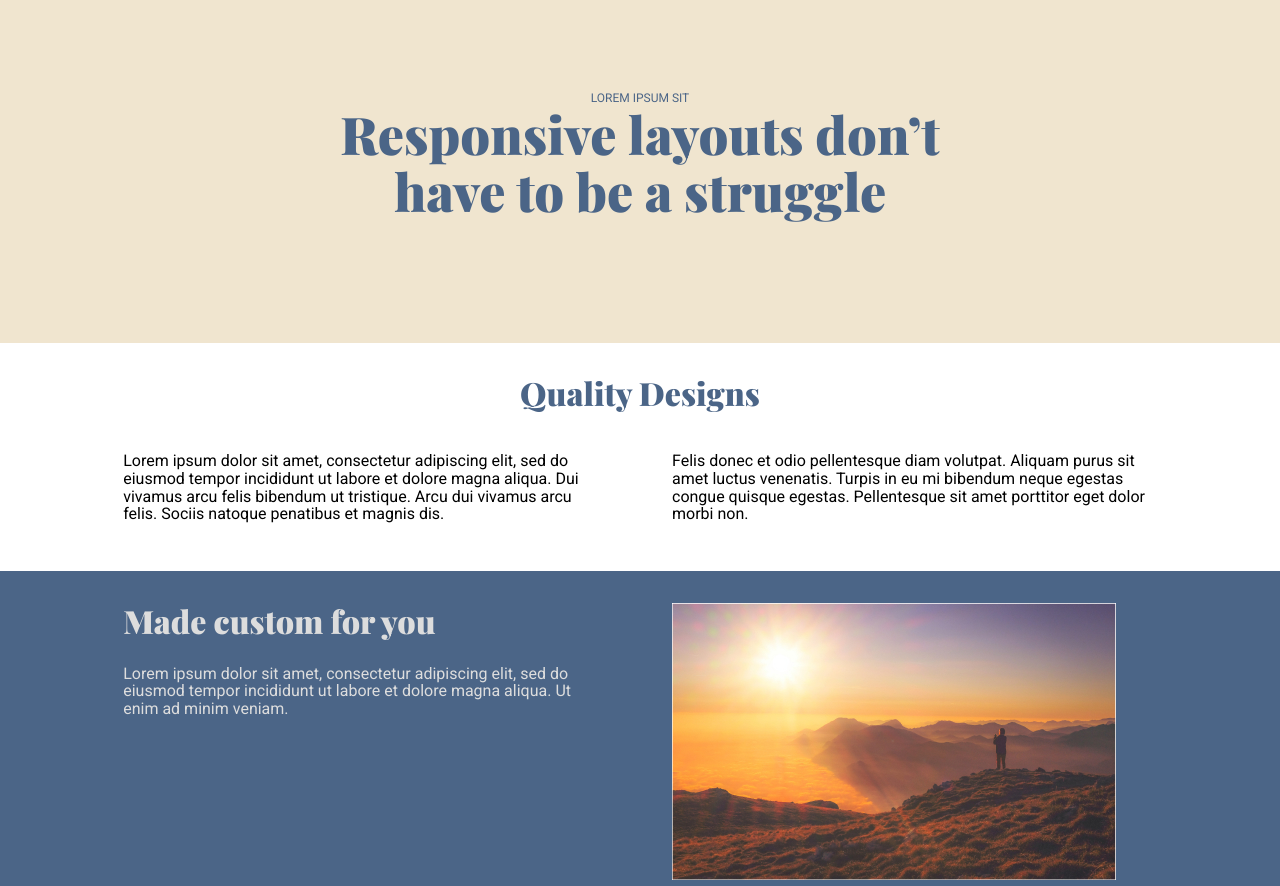
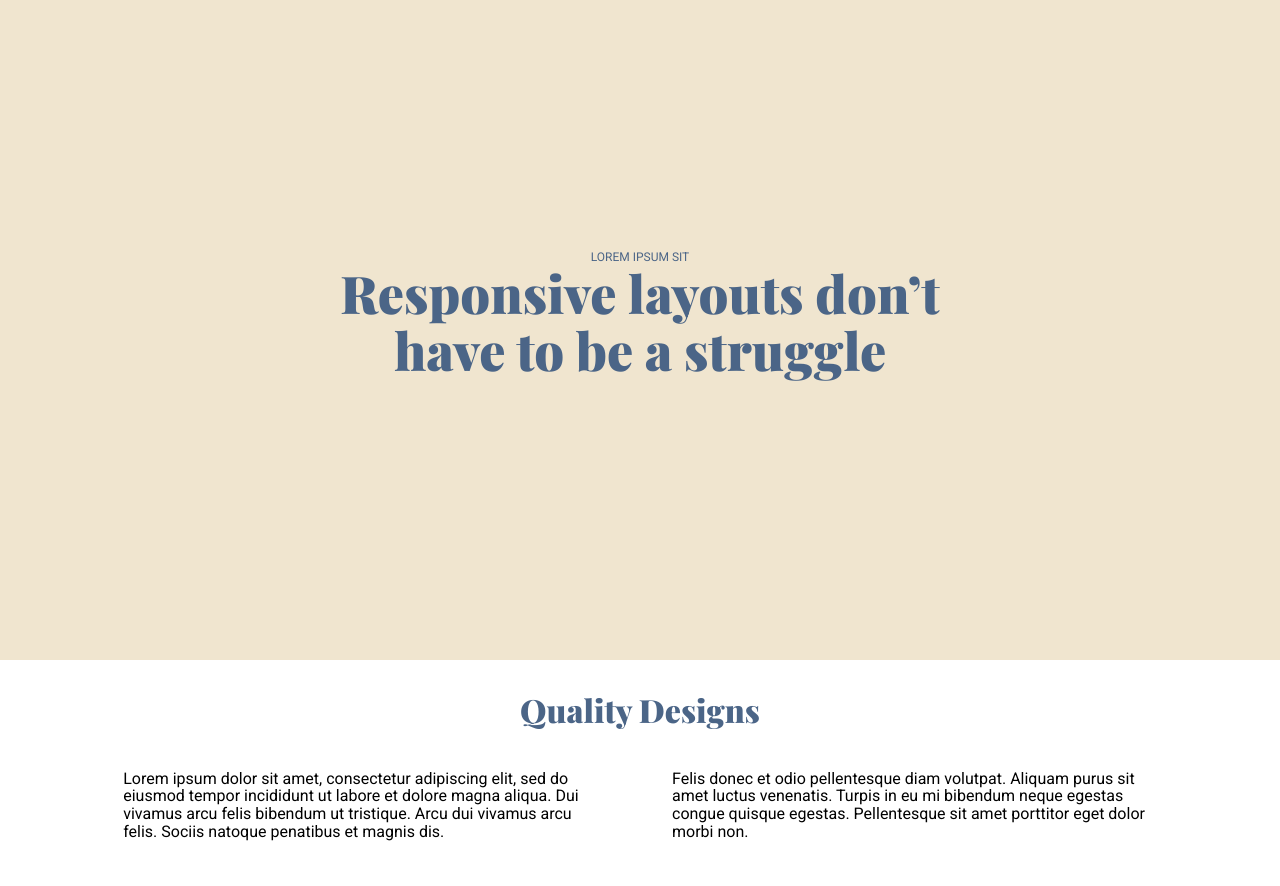
Before and after one commit to cetinsuheyla/21-day-challenge-mobile-first, a plain HTML site: page index.html in a window 1280 px wide. Shown: the top 886 px of the page. Drawn offline with nearby package versions, Linux system fonts and the light colour scheme.

Commit message:
Update style.css
Add minimum height to the intro part and center the content vertically with flex box.

```diff
--- a/style.css
+++ b/style.css
@@ -34,6 +34,9 @@ img {
   padding: 5em;
   text-align: center;
   color: #4b6587;
+  min-height: 660px;
+  display: flex;
+  align-items: center;
 }
 
 .intro p {
```
